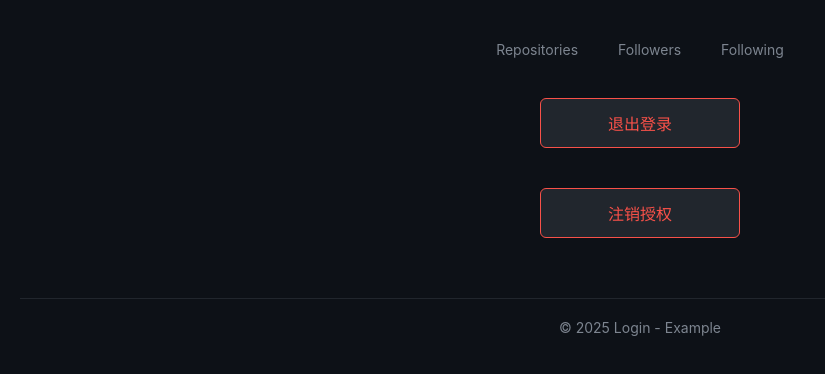
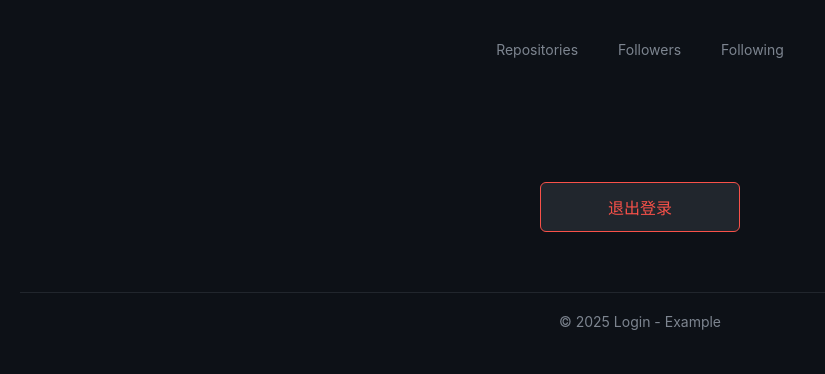
Before and after one commit to Iamliuxiaozhen/Login---Example, a plain HTML site: page me/github/index.html in a window 1280 px wide. Shown: the part 430-804 px from the top of the page, without its empty margins (0-825 px from the left). Drawn offline with Linux system fonts and the light colour scheme; no server answers.

Commit message:
隐藏注销授权按钮，优化用户界面

```diff
--- a/me/github/index.html
+++ b/me/github/index.html
@@ -42,7 +42,7 @@
         <button class="logout-btn" id="logout_btn">
             退出登录
         </button>
-        <button class="logout-btn" id="Log_out_bin">
+        <button class="logout-btn" id="Log_out_bin" style="display: none;">
             注销授权
         </button>
     </div>
```
